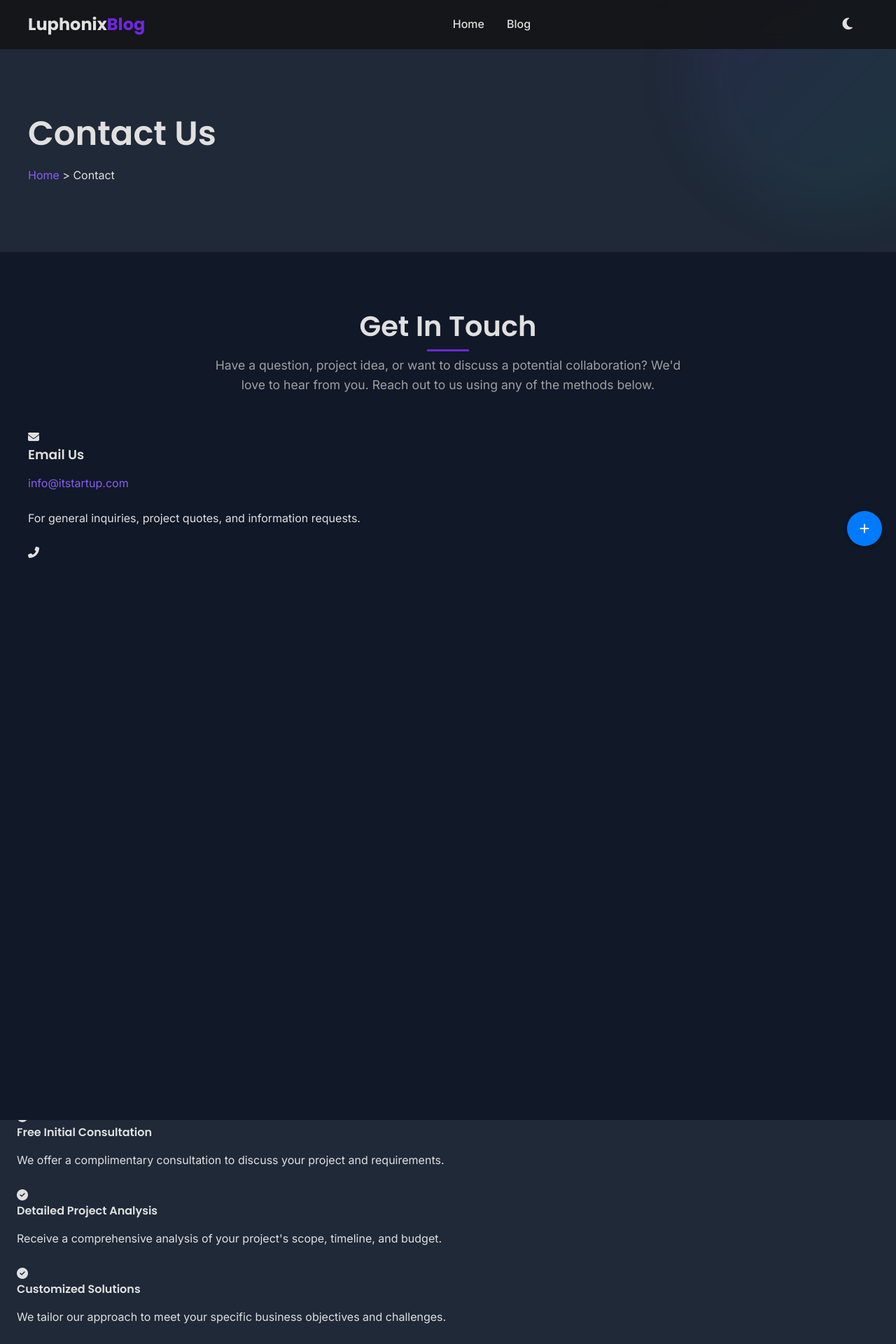
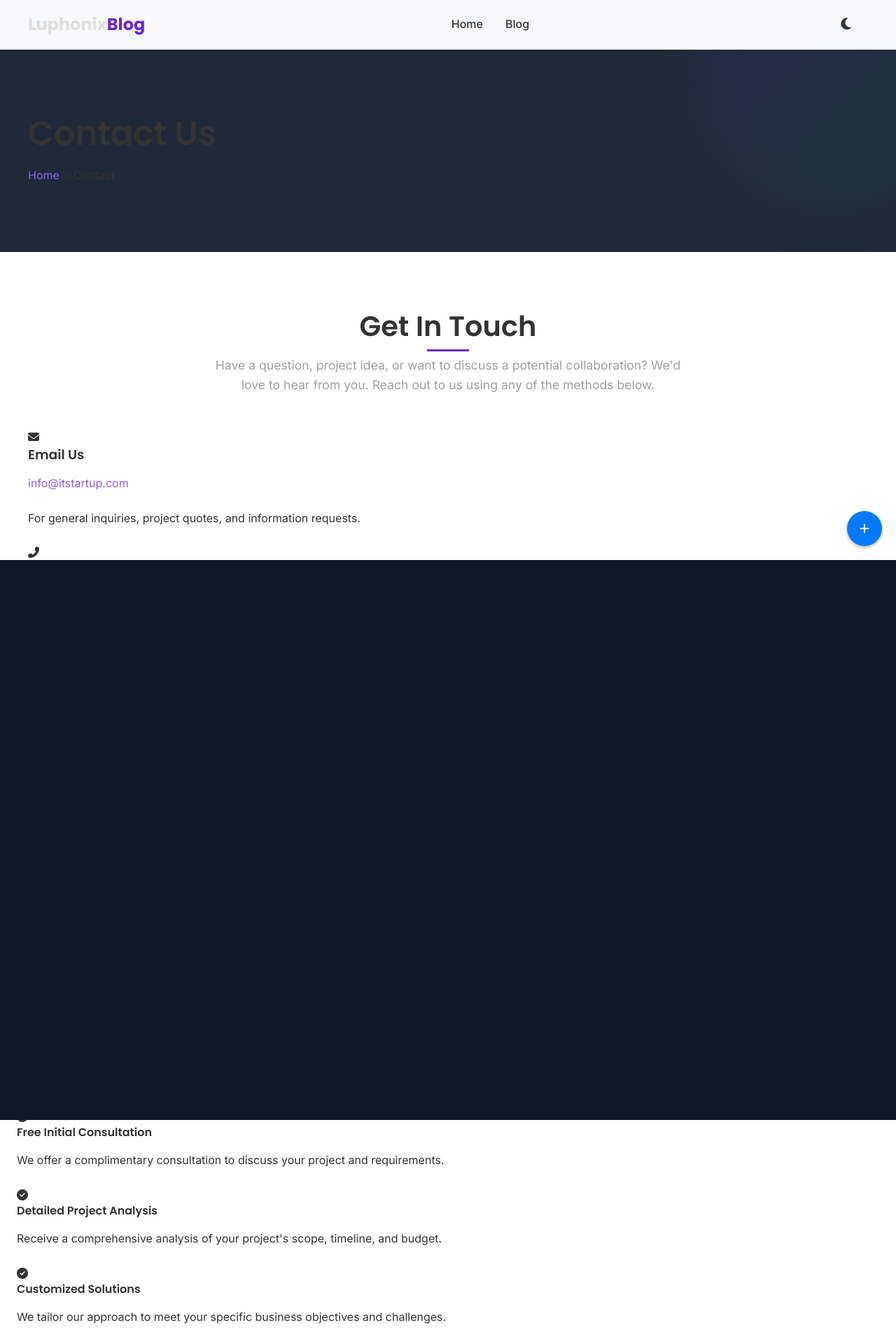
Before and after one commit to Luphonix-Prime/Luphonix-Blog, a Django app: template templates/contact.html in a window 1280 px wide. Shown: the top 1920 px of the page at 70% size. Run offline with Django 4.2, Linux system fonts and the light colour scheme; the template is opened without the code that fills it, so the values that code supplies are empty; parts of the project's set-up code (start-up, migrations or seed data) failed here and were passed over.

Commit message:
feat(theme): add dark mode toggle and theme support
Introduce dark mode functionality with a toggle button in the header. Add theme.css and theme.js for managing theme styles and preferences. Include dark-mode.css and dark-mode.js for dark mode specific styles and functionality. Update base.html to include theme-related assets and remove redundant dark mode references.

```diff
--- /dev/null
+++ b/static/css/theme.css
@@ -0,0 +1,271 @@
+:root {
+    /* Existing variables */
+    --bg-primary: #ffffff;
+    --bg-secondary: #f8f9fa;
+    --text-primary: #333333;
+    --text-secondary: #666666;
+    --border-color: #dee2e6;
+    --accent-color: #007bff;
+
+    /* Additional variables for better coverage */
+    --header-bg: #ffffff;
+    --blog-title-color: #333333;
+    --blog-text-color: #666666;
+    --card-shadow: rgba(0, 0, 0, 0.1);
+    --link-color: #007bff;
+    --link-hover-color: #0056b3;
+    --code-bg: #f8f9fa;
+    --blockquote-bg: #f8f9fa;
+    --blockquote-border: #dee2e6;
+}
+
+[data-theme="dark"] {
+    /* Existing dark mode variables */
+    --bg-primary: #1a1a1a;
+    --bg-secondary: #2d2d2d;
+    --text-primary: #ffffff;
+    --text-secondary: #cccccc;
+    --border-color: #404040;
+    --accent-color: #3498db;
+
+    /* Additional dark mode variables */
+    --header-bg: #2d2d2d;
+    --blog-title-color: #ffffff;
+    --blog-text-color: #cccccc;
+    --card-shadow: rgba(0, 0, 0, 0.3);
+    --link-color: #3498db;
+    --link-hover-color: #2980b9;
+    --code-bg: #2d2d2d;
+    --blockquote-bg: #2d2d2d;
+    --blockquote-border: #404040;
+}
+
+/* Base styles */
+body {
+    background-color: var(--bg-primary);
+    color: var(--text-primary);
+    transition: all 0.3s ease;
+}
+
+/* Header styles */
+.site-header {
+    background-color: var(--bg-secondary);
+    border-bottom: 1px solid var(--border-color);
+}
+
+/* Navigation */
+.nav-link {
+    color: var(--text-primary);
+}
+
+.nav-link:hover {
+    color: var(--accent-color);
+}
+
+/* Sections */
+.section-padding {
+    background-color: var(--section-bg-light);
+}
+
+.bg-dark {
+    background-color: var(--section-bg-dark) !important;
+    color: var(--text-primary);
+}
+
+/* Cards and content boxes */
+.card,
+.feature-card,
+.service-card,
+.testimonial,
+.blog-card {
+    background-color: var(--card-bg);
+    border-color: var(--border-color);
+    color: var(--text-primary);
+}
+
+/* Hero section */
+.hero-section {
+    background-color: var(--hero-bg);
+}
+
+/* Footer */
+.site-footer {
+    background-color: var(--footer-bg);
+    border-top: 1px solid var(--border-color);
+}
+
+.footer-links a {
+    color: var(--text-secondary);
+}
+
+.footer-links a:hover {
+    color: var(--accent-color);
+}
+
+/* Form elements */
+input, textarea, select {
+    background-color: var(--bg-secondary);
+    border-color: var(--border-color);
+    color: var(--text-primary);
+}
+
+/* Buttons */
+.btn-primary {
+    background-color: var(--accent-color);
+    border-color: var(--accent-color);
+}
+
+.btn-outline-primary {
+    color: var(--accent-color);
+    border-color: var(--accent-color);
+}
+
+.btn-outline-primary:hover {
+    background-color: var(--accent-color);
+    color: #ffffff;
+}
+
+/* Theme toggle button */
+.theme-toggle {
+    background: none;
+    border: none;
+    color: var(--text-primary);
+    cursor: pointer;
+    padding: 8px;
+    font-size: 1.2rem;
+    transition: color 0.3s;
+}
+
+.theme-toggle:hover {
+    color: var(--accent-color);
+}
+
+/* Additional dark mode specific styles */
+[data-theme="dark"] .section-title,
+[data-theme="dark"] .feature-title,
+[data-theme="dark"] .service-title,
+[data-theme="dark"] .testimonial-author-name {
+    color: var(--text-primary);
+}
+
+[data-theme="dark"] .section-description,
+[data-theme="dark"] .feature-description,
+[data-theme="dark"] .service-description,
+[data-theme="dark"] .testimonial-text {
+    color: var(--text-secondary);
+}
+
+/* Blog specific variables */
+:root {
+    --blog-card-bg: var(--bg-secondary);
+    --blog-meta-color: var(--text-secondary);
+    --blog-excerpt-color: var(--text-secondary);
+    --widget-bg: var(--bg-secondary);
+    --widget-title-color: var(--text-primary);
+    --widget-text-color: var(--text-secondary);
+    --tag-bg: var(--bg-secondary);
+    --tag-color: var(--text-primary);
+}
+
+[data-theme="dark"] {
+    --blog-card-bg: #2d2d2d;
+    --blog-meta-color: #a0a0a0;
+    --blog-excerpt-color: #cccccc;
+    --widget-bg: #2d2d2d;
+    --widget-title-color: #ffffff;
+    --widget-text-color: #cccccc;
+    --tag-bg: #3d3d3d;
+    --tag-color: #ffffff;
+}
+
+/* Blog specific styles */
+.blog-card {
+    background-color: var(--blog-card-bg);
+    border-color: var(--border-color);
+    transition: all 0.3s ease;
+}
+
+.blog-title a {
+    color: var(--blog-title-color);
+    transition: color 0.3s ease;
+}
+
+.blog-meta {
+    color: var(--blog-meta-color, var(--text-secondary));
+}
+
+.blog-excerpt {
+    color: var(--blog-excerpt-color, var(--text-secondary));
+}
+
+/* Blog sidebar widgets */
+.sidebar-widget {
+    background-color: var(--widget-bg, var(--bg-secondary));
+    border-color: var(--border-color);
+    transition: all 0.3s ease;
+}
+
+.widget-title {
+    color: var(--widget-title-color, var(--text-primary));
+}
+
+.widget-content {
+    color: var(--widget-text-color, var(--text-secondary));
+}
+
+/* Tags */
+.tag {
+    background-color: var(--tag-bg, var(--bg-secondary));
+    color: var(--tag-color, var(--text-primary));
+    transition: all 0.3s ease;
+}
+
+.tag:hover {
+    background-color: var(--accent-color);
+    color: #ffffff;
+}
+
+/* Blog pagination */
+.pagination .page-link {
+    background-color: var(--bg-secondary);
+    border-color: var(--border-color);
+    color: var(--text-primary);
+}
+
+.pagination .page-link:hover {
+    background-color: var(--accent-color);
+    color: #ffffff;
+}
+
+.pagination .active .page-link {
+    background-color: var(--accent-color);
+    border-color: var(--accent-color);
+    color: #ffffff;
+}
+
+/* Blog search widget */
+.search-widget input {
+    background-color: var(--bg-secondary);
+    border-color: var(--border-color);
+    color: var(--text-primary);
+}
+
+/* Blog post content */
+.blog-post-content {
+    color: var(--text-primary);
+}
+
+.post-meta {
+    color: var(--blog-meta-color, var(--text-secondary));
+}
+
+.post-title {
+    color: var(--blog-title-color);
+}
+
+/* Newsletter widget */
+.newsletter-widget input {
+    background-color: var(--bg-secondary);
+    border-color: var(--border-color);
+    color: var(--text-primary);
+}
--- /dev/null
+++ b/static/js/theme.js
@@ -0,0 +1,33 @@
+function initThemeToggle() {
+    const themeToggle = document.querySelector('.theme-toggle');
+    const icon = themeToggle.querySelector('i');
+    const html = document.documentElement;
+
+    // Check saved theme preference
+    const savedTheme = localStorage.getItem('theme') || 'light';
+    html.setAttribute('data-theme', savedTheme);
+    updateThemeIcon(icon, savedTheme);
+
+    // Toggle theme on click
+    themeToggle.addEventListener('click', () => {
+        const currentTheme = html.getAttribute('data-theme');
+        const newTheme = currentTheme === 'dark' ? 'light' : 'dark';
+
+        html.setAttribute('data-theme', newTheme);
+        localStorage.setItem('theme', newTheme);
+        updateThemeIcon(icon, newTheme);
+    });
+}
+
+function updateThemeIcon(icon, theme) {
+    if (theme === 'dark') {
+        icon.classList.remove('fa-moon');
+        icon.classList.add('fa-sun');
+    } else {
+        icon.classList.remove('fa-sun');
+        icon.classList.add('fa-moon');
+    }
+}
+
+// Initialize theme toggle when DOM is loaded
+document.addEventListener('DOMContentLoaded', initThemeToggle);
--- a/templates/base.html
+++ b/templates/base.html
@@ -23,6 +23,13 @@
     <!-- Custom CSS -->
     <link rel="stylesheet" href="/static/css/style.css">
     <link rel="stylesheet" href="/static/css/animations.css">
+    <link rel="stylesheet" href="/static/css/theme.css">
+
+    <!-- Remove these lines -->
+    <!-- Add in the head section -->
+    <!-- <link rel="stylesheet" href="/static/css/dark-mode.css"> -->
+    <!-- Add before closing body tag -->
+    <!-- <script src="/static/js/dark-mode.js"></script> -->
 </head>
 <body>
     <div class="page-wrapper">
@@ -149,6 +156,7 @@
     <!-- Custom JavaScript -->
     <script src="/static/js/main.js"></script>
     <script src="/static/js/animations.js"></script>
+    <script src="/static/js/theme.js"></script>
 
     <!-- Initialize Scripts -->
     <script>
--- a/templates/partials/header.html
+++ b/templates/partials/header.html
@@ -16,6 +16,11 @@
                 <li><a href="/team">Team</a></li>
                 <li><a href="/blog">Blog</a></li>
                 <li><a href="/contact">Contact</a></li>
+                <li>
+                    <button id="darkModeToggle" class="dark-mode-toggle">
+                        <i class="fas fa-moon"></i>
+                    </button>
+                </li>
             </ul>
         </nav>
     </div>
```
Also changed, not shown: static/css/dark-mode.css (added, +41 -0 lines), static/js/dark-mode.js (added, +29 -0 lines), 1 other file.
